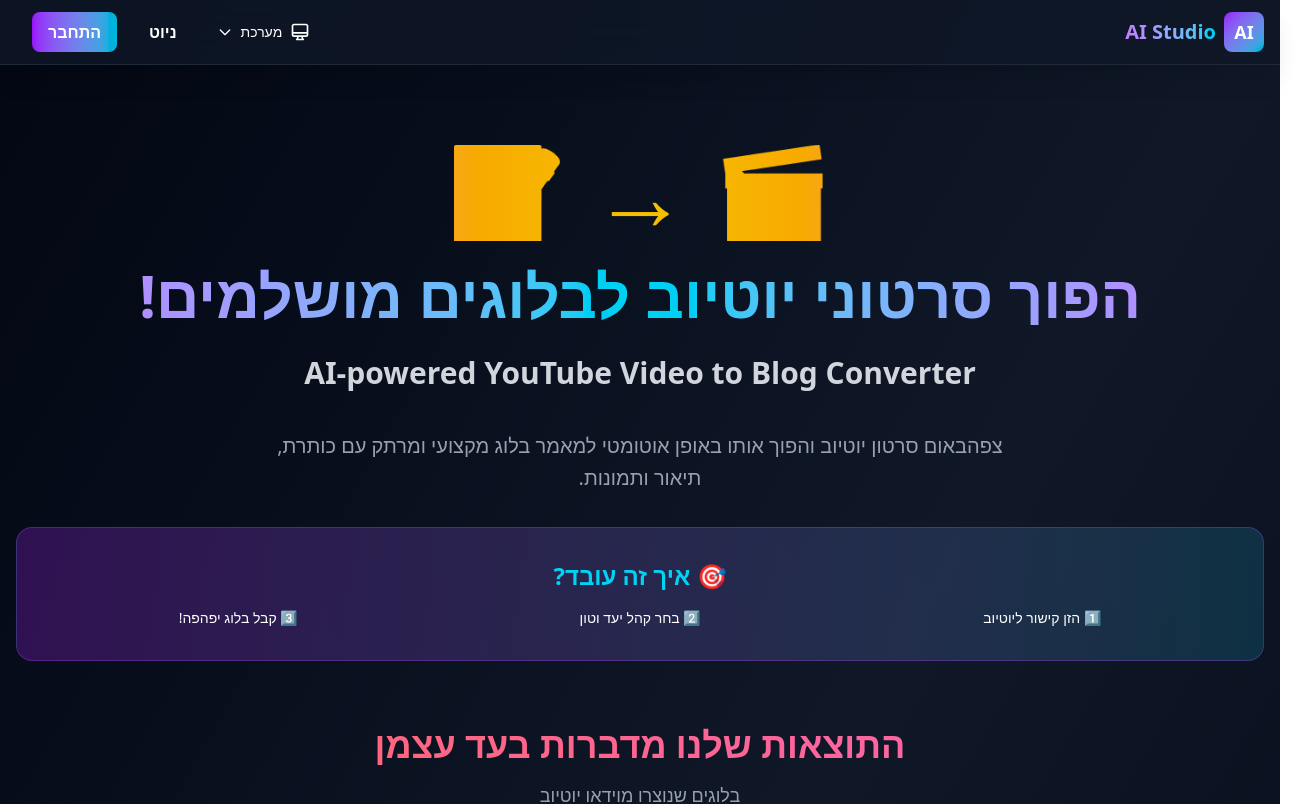
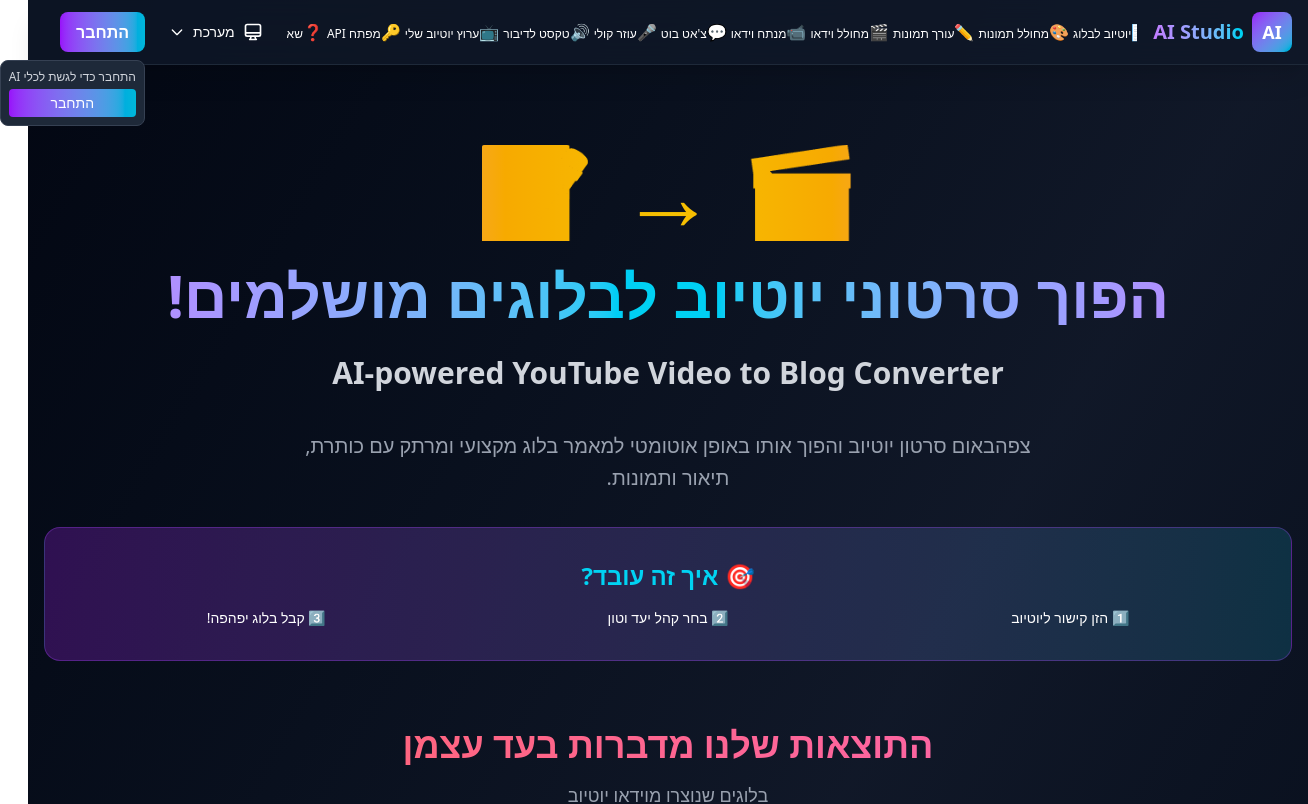
Before and after one commit to yaskovbs/AI-Turn-YouTube-Videos-Into-stunning-Blogs, a Next.js app: page / in a window 1280 px wide. Shown: the top 804 px of the page, 1308 px wide, since content can reach past the window. Built offline with nearby package versions, Linux system fonts and the light colour scheme.

Commit message:
שיפור ממשק משתמש: הכרת הניוט קבועה במחשב מלא - הסרת הצורך בכפתור להתחלה, שמירת הכפתור במובייל

```diff
--- a/components/Header.tsx
+++ b/components/Header.tsx
@@ -39,10 +39,32 @@ const Header = ({
 }) => {
   const [mobileMenuOpen, setMobileMenuOpen] = useState(false);
   const [showMenuPreview, setShowMenuPreview] = useState(false);
+  const [isMobile, setIsMobile] = useState(false);
   const menuPreviewRef = useRef<HTMLDivElement>(null);
   const loginButtonRef = useRef<HTMLButtonElement>(null);
 
-  // Close menu preview when clicking outside (but not on login button)
+  // Detect screen size for responsive behavior
+  useEffect(() => {
+    const checkIsMobile = () => {
+      setIsMobile(window.innerWidth < 768); // md breakpoint
+    };
+
+    checkIsMobile();
+    window.addEventListener('resize', checkIsMobile);
+
+    return () => window.removeEventListener('resize', checkIsMobile);
+  }, []);
+
+  // Always show menu preview on desktop when not logged in
+  useEffect(() => {
+    if (!isLoggedIn && !isMobile) {
+      setShowMenuPreview(true);
+    } else if (isMobile) {
+      setShowMenuPreview(false);
+    }
+  }, [isLoggedIn, isMobile]);
+
+  // Close menu preview when clicking outside (but not on login button) - only on mobile
   useEffect(() => {
     const handleClickOutside = (event: MouseEvent) => {
       const target = event.target as Node;
@@ -55,14 +77,14 @@ const Header = ({
       }
     };
 
-    if (showMenuPreview) {
+    if (showMenuPreview && isMobile) {
       document.addEventListener('mousedown', handleClickOutside);
     }
 
     return () => {
       document.removeEventListener('mousedown', handleClickOutside);
     };
-  }, [showMenuPreview]);
+  }, [showMenuPreview, isMobile]);
 
   const navItems = [
     { name: 'בית', icon: HOME_ICON, view: 'home' },
@@ -156,20 +178,6 @@ const Header = ({
               </div>
             )}
             <ThemeSelector currentTheme={themeMode} onThemeChange={onThemeChange} />
-
-            {/* Niut Button - Menu Preview */}
-            {!isLoggedIn && (
-              <button
-                onClick={() => {
-                  if (!showMenuPreview) setShowMenuPreview(true);
-                }}
-                className={`px-4 py-2 rounded-lg font-semibold transition-all duration-200 bg-net shadow-net ${
-                  showMenuPreview ? 'scale-95' : ''
-                }`}
-              >
-                ניוט
-              </button>
-            )}
 
             {/* Login/Logout Button */}
             <div className="relative">
```
